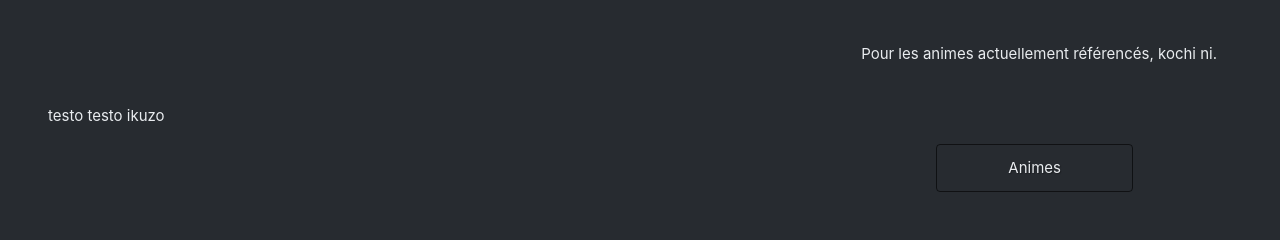
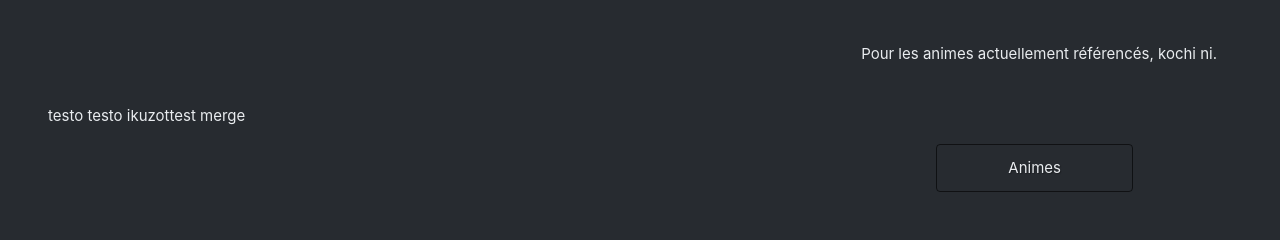
Before and after one commit to kuronana/Manga-K, a Symfony app: template templates/security/home.html.twig in a window 1280 px wide. Shown: the part 1030-1270 px from the top of the page. Run offline with Twig, Linux system fonts and the light colour scheme; the template is opened without the code that fills it, so the values that code supplies are empty; form fields are guessed from the names that the template uses; some libraries are stand-ins or nearby versions.

```diff
--- a/templates/security/home.html.twig
+++ b/templates/security/home.html.twig
@@ -45,6 +45,7 @@
         <div class="row bg-dark text-light p-5" align="right" id="manga_home">
             <p class="col-12 pb-4">Pour les animes actuellement référencés, kochi ni.</p>
             <p>testo testo ikuzo</p>
+            <p>ttest merge</p>
             <button type="button" class="btn btn-outline-light btn-block col-2 offset-9">Animes</button>
         </div>
     </div>
```
Also changed, not shown: README.md (added).
